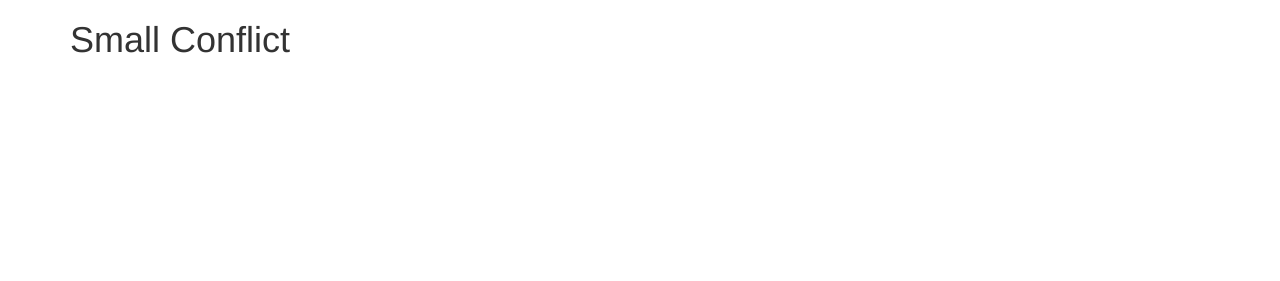
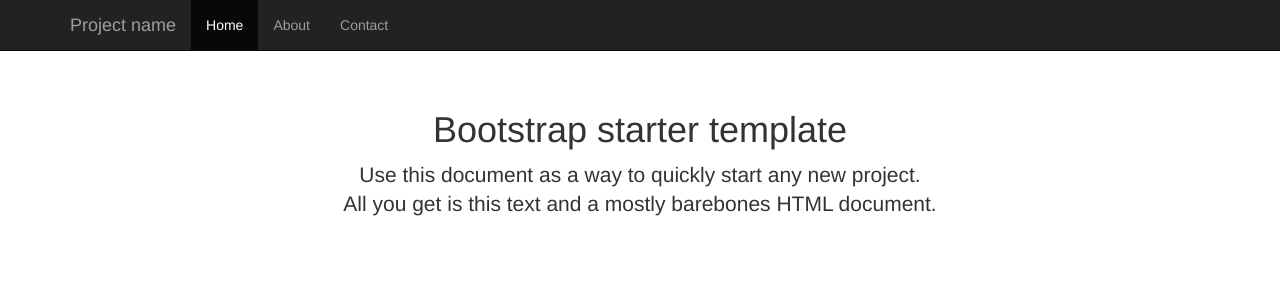
Before and after one commit to smallconflict/smallconflict.github.io, a plain HTML site: page index.html in a window 1280 px wide. Drawn offline with nearby package versions, Linux system fonts and the light colour scheme.

Commit message:
whoops wrong style tag

```diff
--- a/css/style.css
+++ b/css/style.css
@@ -0,0 +1,7 @@
+body {
+  padding-top: 50px;
+}
+.starter-template {
+  padding: 40px 15px;
+  text-align: center;
+}
--- a/index.html
+++ b/index.html
@@ -3,15 +3,41 @@
 <head>
 	<title></title>
 	<link rel="stylesheet" href="//netdna.bootstrapcdn.com/bootstrap/3.1.1/css/bootstrap.min.css">
-	<style src="style.css"></style>
+	<link rel="stylesheet" type="text/css" href="css/style.css">
 </head>
 <body>
-	<div class="container">
-		<h1>Small Conflict</h1>
-	</div>
+	<div class="navbar navbar-inverse navbar-fixed-top" role="navigation">
+    <div class="container">
+      <div class="navbar-header">
+        <button type="button" class="navbar-toggle" data-toggle="collapse" data-target=".navbar-collapse">
+          <span class="sr-only">Toggle navigation</span>
+          <span class="icon-bar"></span>
+          <span class="icon-bar"></span>
+          <span class="icon-bar"></span>
+        </button>
+        <a class="navbar-brand" href="#">Project name</a>
+      </div>
+      <div class="collapse navbar-collapse">
+        <ul class="nav navbar-nav">
+          <li class="active"><a href="#">Home</a></li>
+          <li><a href="#about">About</a></li>
+          <li><a href="#contact">Contact</a></li>
+        </ul>
+      </div><!--/.nav-collapse -->
+    </div>
+  </div>
+
+  <div class="container">
+
+    <div class="starter-template">
+      <h1>Bootstrap starter template</h1>
+      <p class="lead">Use this document as a way to quickly start any new project.<br> All you get is this text and a mostly barebones HTML document.</p>
+    </div>
+
+  </div><!-- /.container -->
 
 	<script src="//ajax.googleapis.com/ajax/libs/jquery/1.11.1/jquery.min.js"></script>
 	<script src="//netdna.bootstrapcdn.com/bootstrap/3.1.1/js/bootstrap.min.js"></script>
-	<script src="script.js"></script>
+	<script src="js/script.js"></script>
 </body>
 </html>
```
